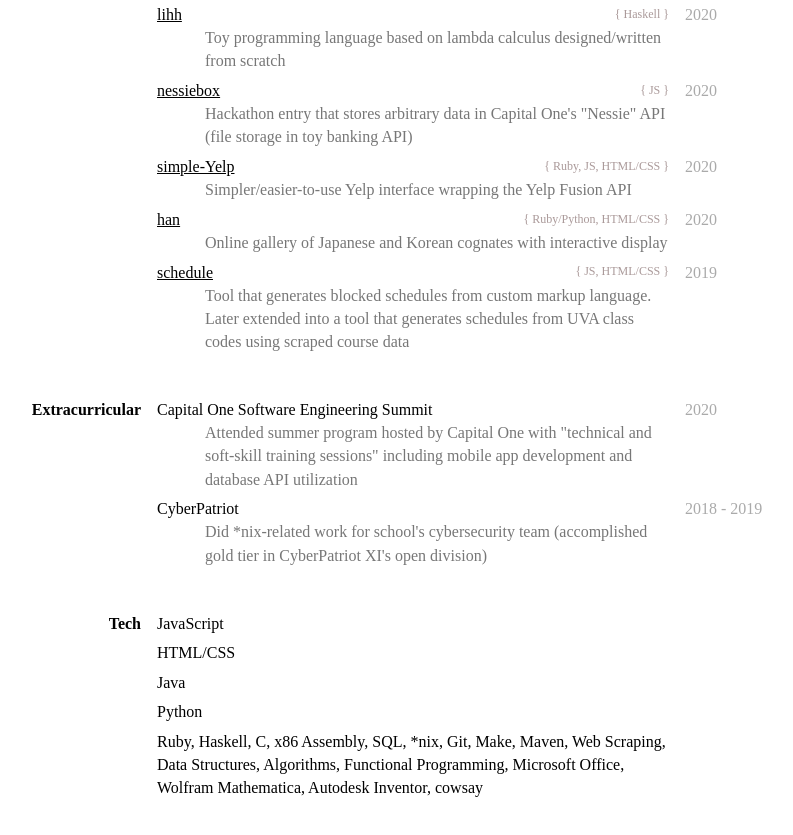
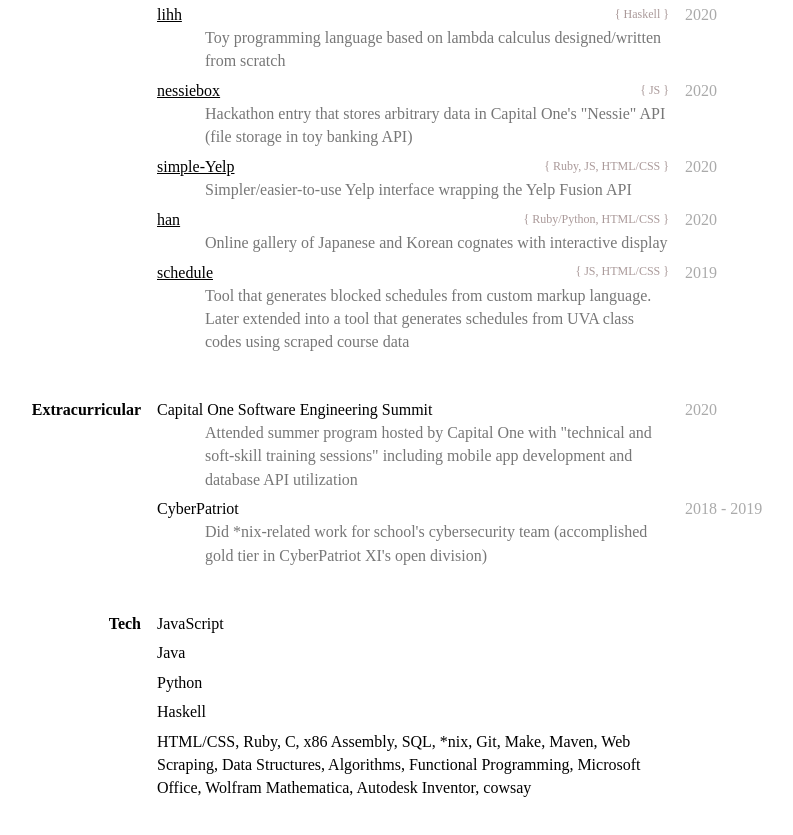
Before and after one commit to hywn/resume-sellout, a plain HTML site: page docs/index.html in a window 1280 px wide. Shown: the part 631-1466 px from the top of the page, without its empty margins (227-1020 px from the left). Drawn offline with Linux system fonts and the light colour scheme.

Commit message:
rearragned languages

```diff
--- a/docs/index.html
+++ b/docs/index.html
@@ -13,4 +13,4 @@
 
 <div class=filler></div><div class=first>Extracurricular</div><div class=second><div class=header>Capital One Software Engineering Summit </div><blockquote>Attended summer program hosted by Capital One with "technical and soft-skill training sessions" including mobile app development and database API utilization</blockquote></div><div class=third>2020</div><div class=second><div class=header>CyberPatriot </div><blockquote>Did *nix-related work for school's cybersecurity team (accomplished gold tier in CyberPatriot XI's open division)</blockquote></div><div class=third>2018 - 2019</div>
 
-<div class=filler></div><div class=first>Tech</div><div class=second><div class=header>JavaScript</div></div><div class=second><div class=header>HTML/CSS</div></div><div class=second><div class=header>Java</div></div><div class=second><div class=header>Python</div></div><div class=second><div class=header>Ruby, Haskell, C, x86 Assembly, SQL, *nix, Git, Make, Maven, Web Scraping, Data Structures, Algorithms, Functional Programming, Microsoft Office, Wolfram Mathematica, Autodesk Inventor, cowsay</div></div></body>
+<div class=filler></div><div class=first>Tech</div><div class=second><div class=header>JavaScript</div></div><div class=second><div class=header>Java</div></div><div class=second><div class=header>Python</div></div><div class=second><div class=header>Haskell</div></div><div class=second><div class=header>HTML/CSS, Ruby, C, x86 Assembly, SQL, *nix, Git, Make, Maven, Web Scraping, Data Structures, Algorithms, Functional Programming, Microsoft Office, Wolfram Mathematica, Autodesk Inventor, cowsay</div></div></body>
```
Also changed, not shown: 1 other file.
